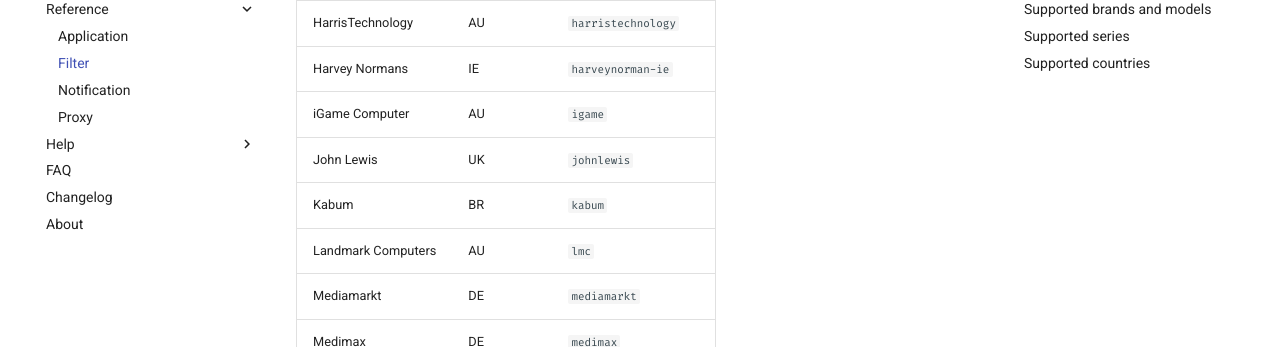
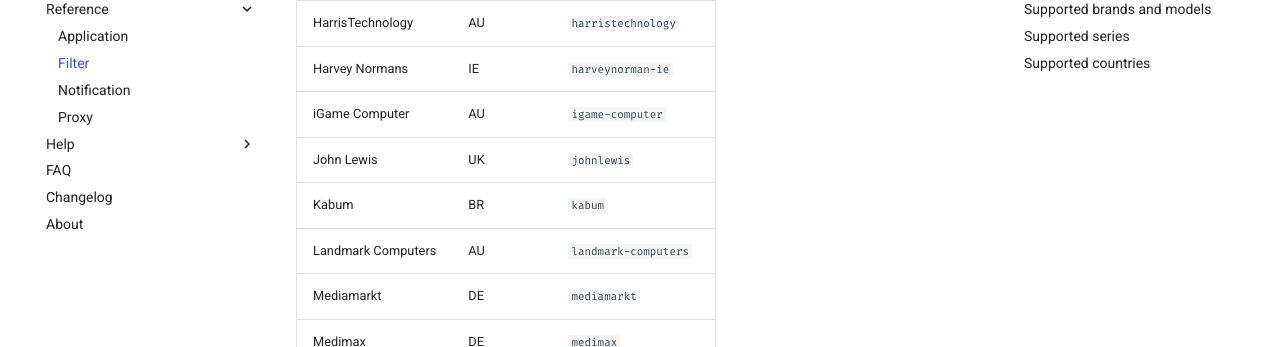
Before and after one commit to jef/streetmerchant, an MkDocs documentation site: the page built from docs/reference/filter.md, in a window 1280 px wide and 900 px high, scrolled down 5040 px. Shown: the part 153-500 px from the top of the window. Built offline with MkDocs 1.6.1 and Material for MkDocs 9.7.7, drawn with Linux system fonts in a browser that asks for light colours; comment, search, counter and statistics services are not loaded.

Commit message:
Fixxed filter.md with correct values for a few AU-Stores Added missing store to index.ts Added 1 Asus Card ( STRIX OC WHITE ) to Store.ts Added a handfull colorful cards / local variations for the AU market to Store.ts

```diff
--- a/docs/reference/filter.md
+++ b/docs/reference/filter.md
@@ -105,10 +105,10 @@
 | Gamestop | IE | `gamestop-ie`|
 | HarrisTechnology | AU |  `harristechnology`|
 | Harvey Normans | IE | `harveynorman-ie` |
-| iGame Computer | AU |  `igame`|
+| iGame Computer | AU |  `igame-computer`|
 | John Lewis | UK | `johnlewis`|
 | Kabum | BR | `kabum`|
-| Landmark Computers | AU |  `lmc`|
+| Landmark Computers | AU |  `landmark-computers`|
 | Mediamarkt | DE | `mediamarkt`|
 | Medimax | DE | `medimax`|
 | Megekko | NL | `megekko`|
@@ -146,7 +146,7 @@
 | Smyths Toys | UK | `smythstoys`|
 | Smyths Toys | IE | `smythstoys-ie`|
 | Spielegrotte | DE | `spielegrotte`|
-| Storm Computers | AU |  `storm`|
+| Storm Computers | AU |  `storm-computer`|
 | Target | US | `target`|
 | Tesco | IE | `tesco-ie`|
 | Toys R Us | US | `toysrus` |
```
Also changed, not shown: 2 other files.
